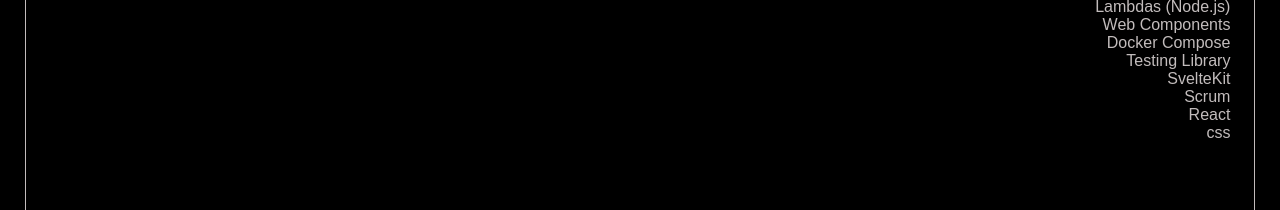
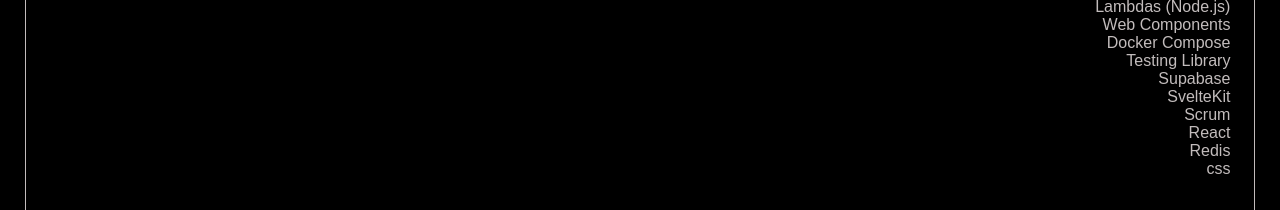
Before and after one commit to chunyukuo88/portfolio2, a React (Create React App) app: page / in a window 1280 px wide. Shown: the part 127-337 px from the top of the page. Built offline with nearby package versions, Linux system fonts and the light colour scheme; what aws-amplify would draw is missing.

Commit message:
Added two more skills

```diff
--- a/src/App.jsx
+++ b/src/App.jsx
@@ -52,9 +52,11 @@ function App(){
           <li>Web Components</li>
           <li>Docker Compose</li>
           <li>Testing Library</li>
+          <li>Supabase</li>
           <li>SvelteKit</li>
           <li>Scrum</li>
           <li>React</li>
+          <li>Redis</li>
           <li>css</li>
         </ul>
       </section>
```
